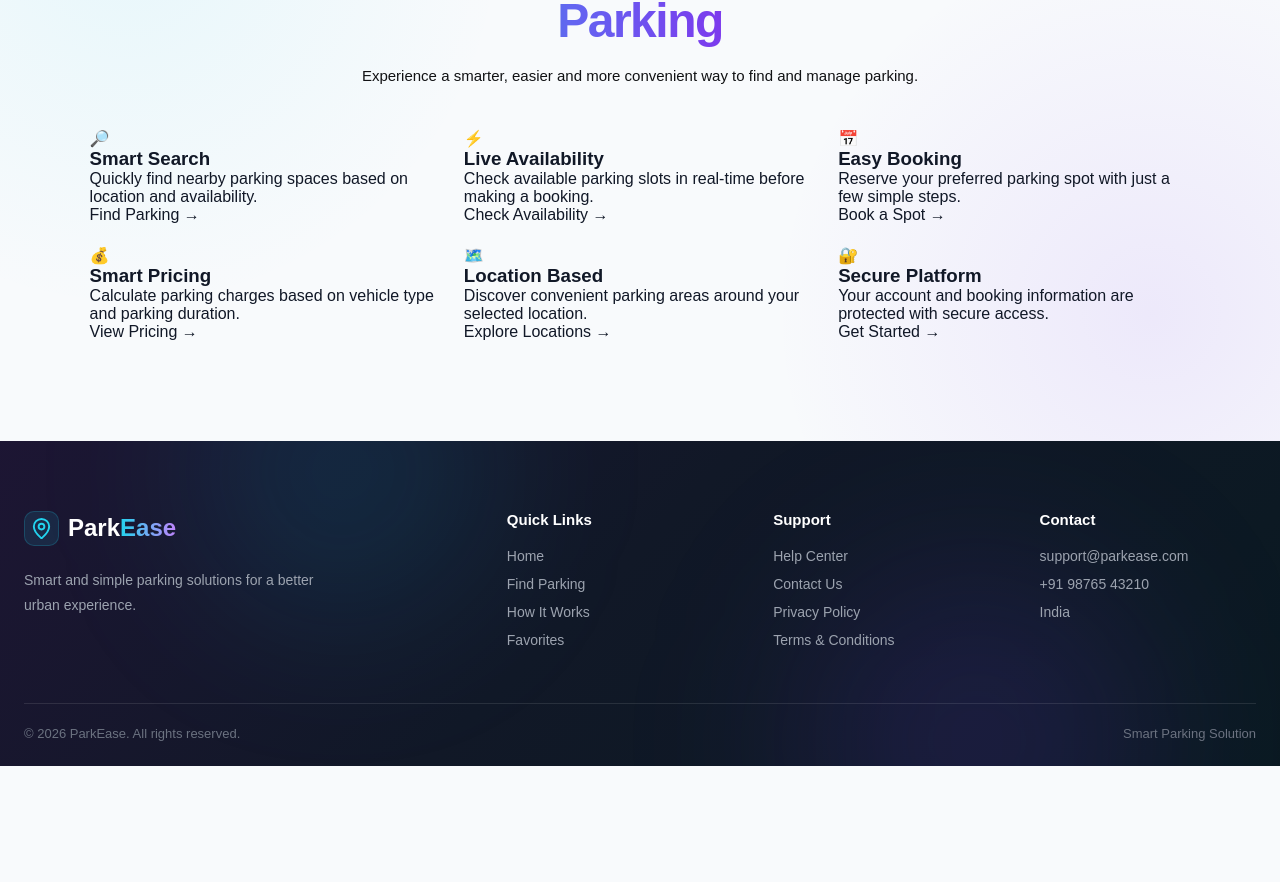
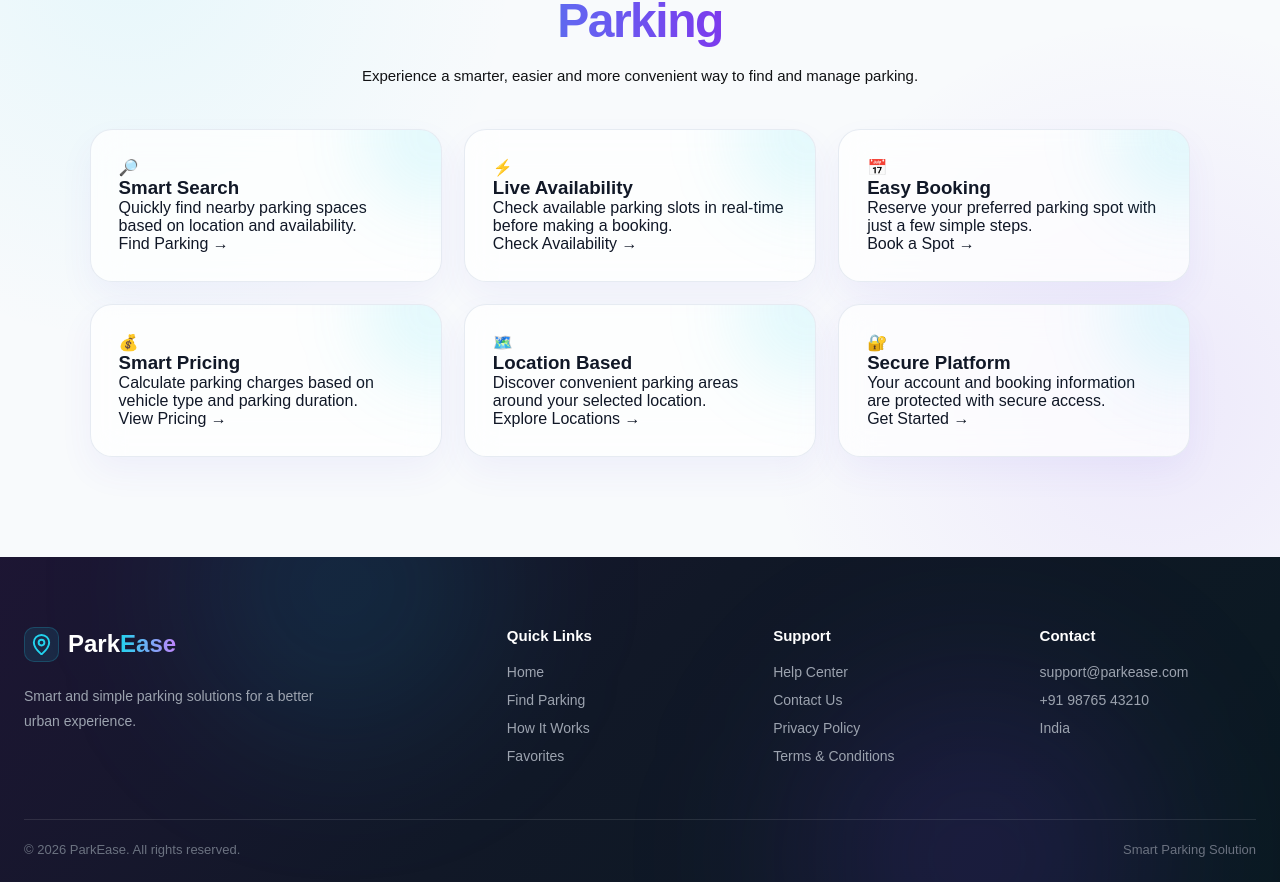
Before and after one commit to dibeyendu-dev/smart-parking-system, a React (Vite) app: page / in a window 1280 px wide. Shown: the part 2816-3698 px from the top of the page. Before the commit the page ends 3582 px from the top, so only its background shows below. Built offline with nearby package versions, Linux system fonts and the light colour scheme.

Commit message:
Featured css part 2 added

```diff
--- a/src/css/Home.css
+++ b/src/css/Home.css
@@ -1519,3 +1519,74 @@
 
   gap: 22px;
 }
+/* ========================================
+   FEATURE CARD
+======================================== */
+
+.feature-card {
+  position: relative;
+  overflow: hidden;
+
+  padding: 28px;
+
+  background: rgba(255, 255, 255, 0.72);
+
+  border: 1px solid rgba(226, 232, 240, 0.85);
+
+  border-radius: 22px;
+
+  backdrop-filter: blur(16px);
+  -webkit-backdrop-filter: blur(16px);
+
+  box-shadow:
+    0 15px 35px rgba(79, 70, 229, 0.06);
+
+  transition:
+    transform 0.35s ease,
+    box-shadow 0.35s ease,
+    border-color 0.35s ease;
+}
+
+
+/* Card Hover */
+
+.feature-card:hover {
+  transform: translateY(-8px);
+
+  border-color: rgba(124, 58, 237, 0.2);
+
+  box-shadow:
+    0 25px 55px rgba(79, 70, 229, 0.13);
+}
+
+
+/* ========================================
+   CARD GLOW
+======================================== */
+
+.feature-card::before {
+  content: "";
+
+  position: absolute;
+
+  top: -70px;
+  right: -70px;
+
+  width: 150px;
+  height: 150px;
+
+  background: rgba(34, 211, 238, 0.12);
+
+  border-radius: 50%;
+
+  filter: blur(35px);
+
+  transition: all 0.4s ease;
+}
+
+
+.feature-card:hover::before {
+  transform: scale(1.5);
+
+  background: rgba(124, 58, 237, 0.14);
+}
```
